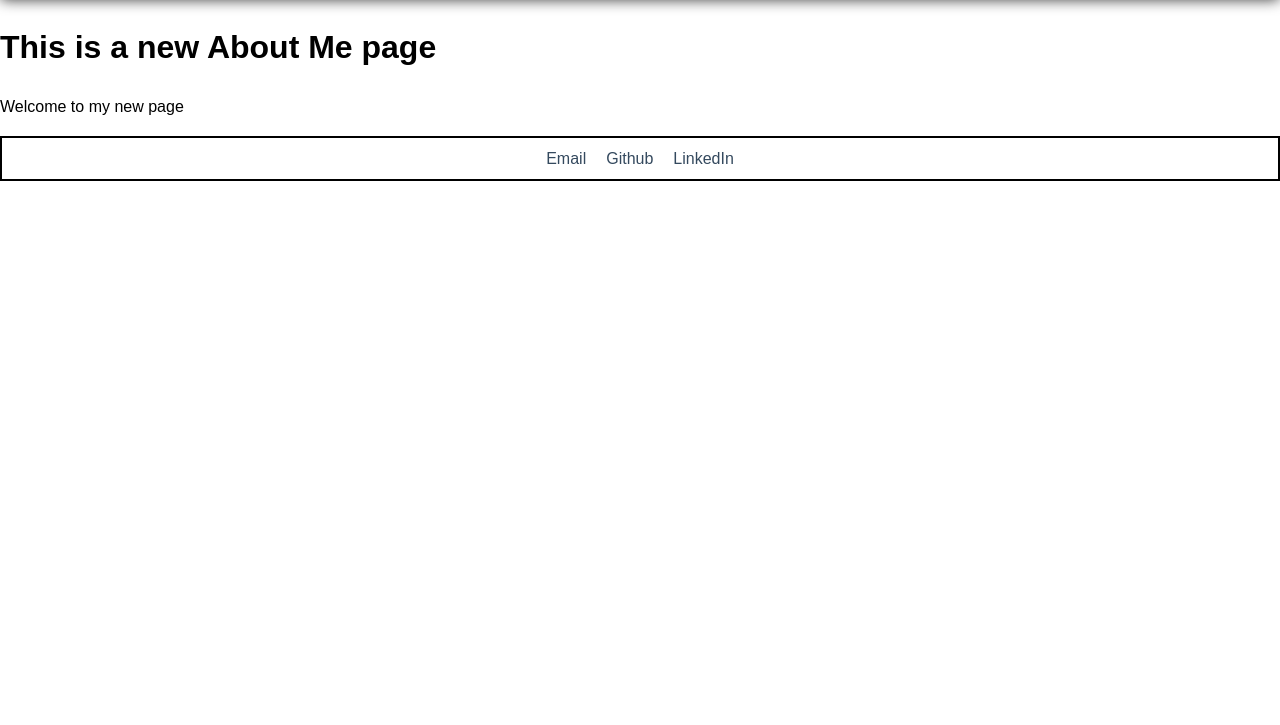
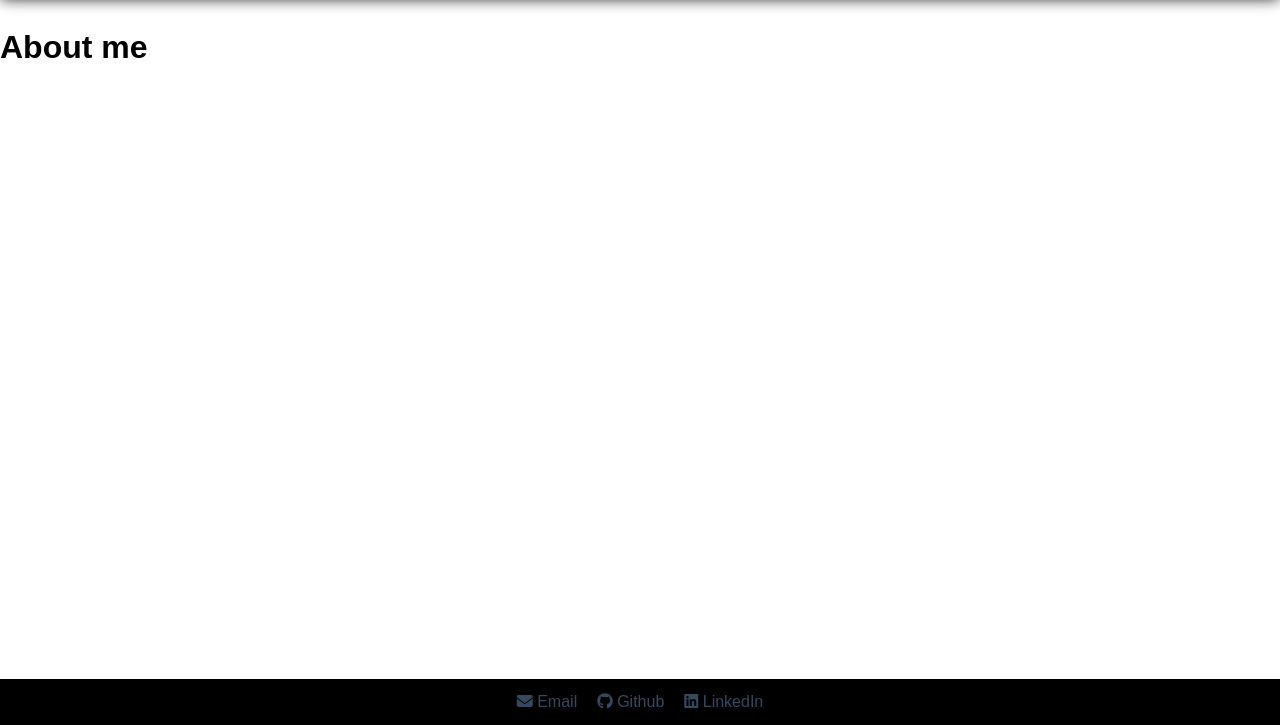
Before and after one commit to DouglasPenn23/Django_Portfolio, a Django app: page /about_me/ in a window 1280 px wide. Shown: the part 75-800 px from the top of the page. Run offline with Django 4.2, Linux system fonts and the light colour scheme; some libraries are stand-ins or nearby versions.

Commit message:
Completely finished footer outside of anchors

```diff
--- a/projects/static/css/style.css
+++ b/projects/static/css/style.css
@@ -9,6 +9,11 @@
 	box-sizing: border-box;
 }
 
+html, body {
+  height: 100%;
+  margin: 0;
+}
+
 /* Styles body settings */
 body {
 	font-family: 'Montserrat', sans-serif;
@@ -16,6 +21,7 @@
 	margin: 0;
 	min-height: 100vh;
   margin: 0px;
+
 }
 
 /*
@@ -325,6 +331,7 @@
 .row {
   max-width: 100%;
   margin: 10px;
+  padding-bottom: 7vh;
 }
 
 
@@ -420,11 +427,17 @@
 
 
 footer {
-  /* background-color: black; */
+  background-color: black;
+
   border: solid 2px black;
+  position: fixed;
+  left: 0;
+  bottom: 0;
+  width: 100%;
 }
 
 .footer-ul {
+  color: white;
   display: flex;
   justify-content: center;
   align-items: center;
@@ -434,6 +447,7 @@
 
 
 .footer-li {
+  color: white;
   margin: 0 10px;
   font-size: 2vh;
   padding-bottom: 1vh;
--- a/projects/templates/about_me.html
+++ b/projects/templates/about_me.html
@@ -4,13 +4,16 @@
 <html>
 <head>
 	<title>New Page</title>
+
 </head>
 {% load static %}
 {% include 'navigation_bar.html' %}
 <link rel="stylesheet" type="text/css" href="{% static 'css/style.css' %}"/>
 <body>
-	<h1>This is a new About Me page</h1>
-	<p>Welcome to my new page</p>
+	<div class="about-me-div">
+     <h1 class="about-me-title"> About me </h1>
+    </div>
+
 </body>
 
 
--- a/projects/templates/education_and_work.html
+++ b/projects/templates/education_and_work.html
@@ -3,7 +3,8 @@
 <!DOCTYPE html>
 <html>
 <head>
-	<title>New Page</title>
+	<title>About Me Page</title>
+    {% comment %} <script src="https://kit.fontawesome.com/c48b23583e.js" crossorigin="anonymous"></script> {% endcomment %}
 </head>
 {% load static %}
 {% include 'navigation_bar.html' %}
@@ -12,4 +13,6 @@
 	<h1>This is a new page</h1>
 	<p>Welcome to my new page</p>
 </body>
+
+{% include 'footer.html' %}
 </html>
--- a/projects/templates/footer.html
+++ b/projects/templates/footer.html
@@ -2,6 +2,10 @@
 	<title>New Page</title>
     <script src="https://kit.fontawesome.com/c48b23583e.js" crossorigin="anonymous"></script>
 </head> {% endcomment %}
+<head>
+    <script src="https://kit.fontawesome.com/c48b23583e.js" crossorigin="anonymous"></script>
+
+</head>
 
 <footer class="footer">
     <ul class="footer-ul">
--- a/projects/templates/project_index.html
+++ b/projects/templates/project_index.html
@@ -27,5 +27,6 @@
         </div>
     </div>
     {% endfor %}
+    {% include 'footer.html' %}
 </div>
 {% endblock %}
--- a/projects/templates/projects_page.html
+++ b/projects/templates/projects_page.html
@@ -36,4 +36,6 @@
 
 {% endblock %}
 
+
+
 </html>
```
